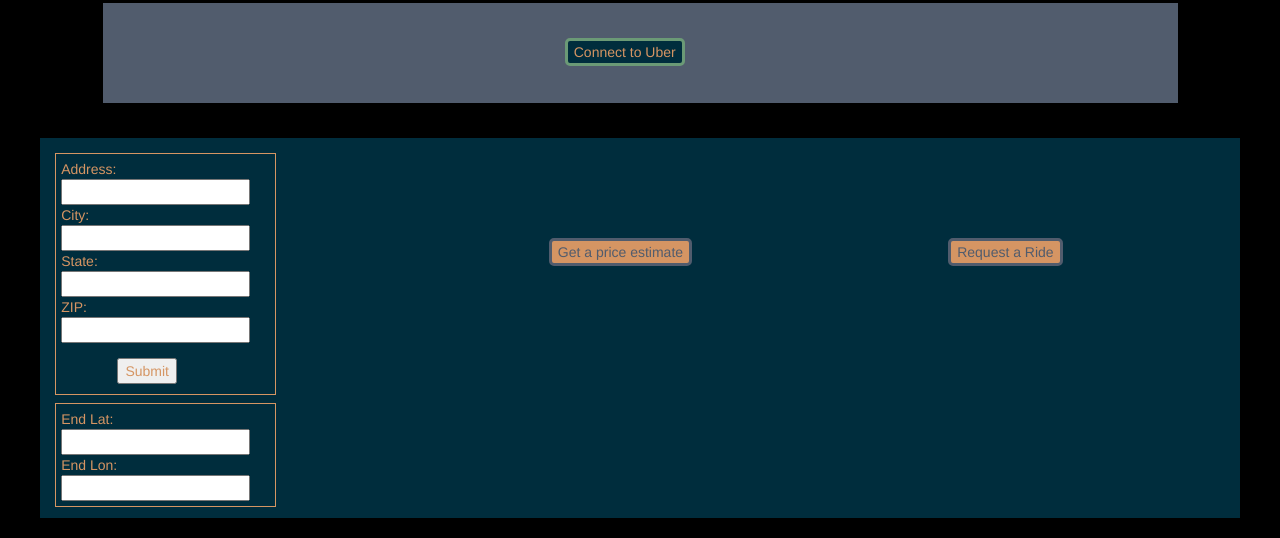
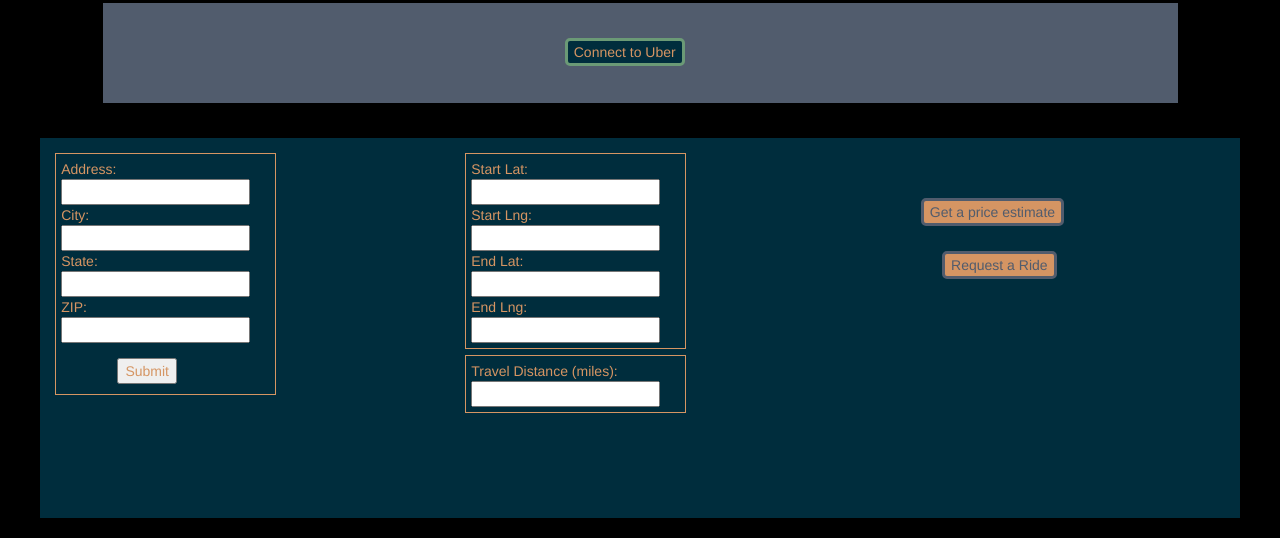
Before and after one commit to 4ked/TRNZT, a plain HTML site: page Client/index.html in a window 1280 px wide. Shown: the part 594-1132 px from the top of the page. Drawn offline with nearby package versions, Linux system fonts and the light colour scheme; some packages are replaced by stand-ins of ours.

Commit message:
Supporting all addresses and travel

```diff
--- a/Client/css/main.css
+++ b/Client/css/main.css
@@ -81,26 +81,28 @@
 #price-estimate {
 	display: inline-block;
 	width: 100%;
+	margin-top: 60px;
 }
 #price-button {
 	background-color: #d59563;
 	color: #515c6d;
 	border: 3px solid #515c6d;
 	border-radius: 5px;
-	margin-left: 26%;
-	margin-top: 100px;
+	margin-left: 16%;
+	display: inline-block;
 }
 #ride-request {
 	display: inline-block;
 	width: 80%;
+	margin-top: 20px;
 }
 #request-button {
 	background-color: #d59563;
 	color: #515c6d;
 	border: 3px solid #515c6d;
 	border-radius: 5px;
-	margin-top: 100px;
-	margin-left: 29%;
+	margin-left: 27%;
+	display: inline-block;
 }
 #address-form-button {
 	margin-top: 15px;
@@ -118,10 +120,16 @@
 	color: #d59563;
 	display: inline-block;
 	margin-left: 4%;
-	margin-top: 5px;
+	margin-top: 15px;
 }
-
-
+#travelPrep {
+	width: 58%;
+	height: 60px;
+	color: #d59563;
+	display: inline-block;
+	margin-left: 4%;
+	margin-top: 15px;
+}
 
 /************************************
 *****
--- a/Client/index.html
+++ b/Client/index.html
@@ -118,13 +118,31 @@
 						</div>
 					</div>
 					<div class="col-sm-4">
+						<div id="endResults">
+							<form>
+								Start Lat:
+								<input type="text" id="startLat" readonly>
+								Start Lng:
+								<input type="text" id="startLng" readonly>
+								End Lat:
+								<input type="text" id="endLat" readonly>
+								End Lng:
+								<input type="text" id="endLon" readonly>
+							</form>
+						</div>
+						<div id="travelPrep">
+							<form>
+								Travel Distance (miles):
+								<input type="text" id="travelDist" readonly>
+							</form>
+						</div>
+					</div>
+					<div class="col-sm-4">
 						<div id="price-estimate">
 						<a href="https://local.info/1.2/estimates/price">
 							<button id="price-button">Get a price estimate</button>
 						</a>
 						</div>
-					</div>
-					<div class="col-sm-4">
 						<div id="ride-request">
 							<a href="https://local.info/1.2/requests">
 								<button id="request-button">Request a Ride</button>
@@ -132,18 +150,6 @@
 						</div>
 					</div>
 				</div>
-				<div class="row">
-				<div class="col-sm-4">
-					<div id="endResults">
-						<form>
-							End Lat:
-							<input type="text" id="endLat" readonly>
-							End Lon:
-							<input type="text" id="endLon" readonly>
-						</form>
-					</div>
-				</div>
-			</div>
 			</div>
 		</div>
 	</div>
--- a/Client/js/main.js
+++ b/Client/js/main.js
@@ -98,6 +98,9 @@
 
 			pos.lat = position.coords.latitude;
 			pos.lng = position.coords.longitude;
+
+			document.getElementById('startLat').value = pos.lat;
+			document.getElementById('startLng').value = pos.lng;
 
 			infoWindow.setPosition(pos);
 			infoWindow.setContent('Location found.');
@@ -323,7 +326,6 @@
                 callback(results[0]);
 				log(address);
 				var td = distance(pos.lat, pos.lng, goaLat, goaLng, "M");
-				log("Estimated travel distance: " + td);
             }
         });
     }
@@ -352,6 +354,7 @@
 	log("end lat: ", goaLat);
 	log("start long: ", lng1);
 	log("start lat: ", lat1);
-	log("Travel distance: " + dist + " miles");
+	log("Estimated travel distance: " + dist + " miles");
+	document.getElementById('travelDist').value = dist;
 	return dist
 }
```
